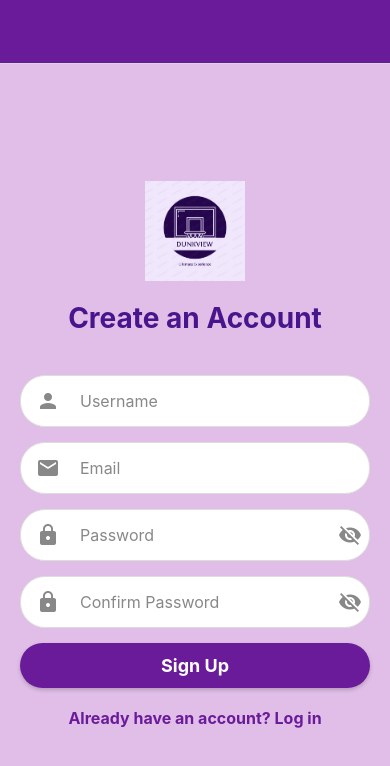
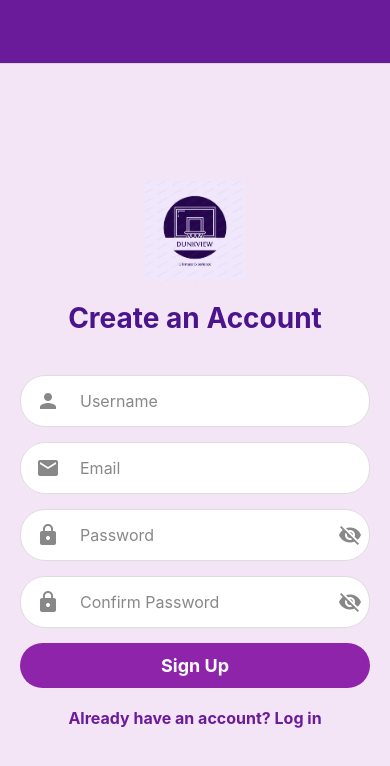
Before and after one commit to Damidu-Thathsara/MAD_Assignment, a React Native app in the folder MAD_app/: screen /Signup in a window 390 px wide. Shown: the top 766 px of the page. Built offline with nearby package versions, Linux system fonts and the light colour scheme.

Commit message:
Refactor App structure, update API endpoints, and enhance styles in Login and Signup screens

```diff
--- a/MAD_app/App.tsx
+++ b/MAD_app/App.tsx
@@ -8,6 +8,7 @@ import LoginScreen from './src/screens/LoginScreen';
 import HomeScreen from './src/screens/HomeScreen';
 import SignupScreen from './src/screens/SignupScreen';
 import { logout } from './src/store';
+import { RootState } from './src/store';
 
 const Stack = createStackNavigator();
 
@@ -46,7 +47,8 @@ function LogoutButton() {
 
 // Welcome message component
 function WelcomeMessage() {
-  const username = useSelector((state: { user: { username: string } }) => state.user.username);
+  const username = useSelector((state: RootState) => state.user.username);
+  console.log('Current username:', username); // Debug line
 
   return (
     <View style={styles.welcomeContainer}>
@@ -62,7 +64,6 @@ function App() {
         <Stack.Navigator
           initialRouteName="Login"
           screenOptions={{
-            headerTitle: "",
             headerStyle: {
               backgroundColor: '#6A1B9A',
             },
@@ -70,9 +71,11 @@ function App() {
         >
           <Stack.Screen name="Login" component={LoginScreen} options={{
             headerLeft: () => null,
+            headerTitle: "",
           }} />
           <Stack.Screen name="Signup" component={SignupScreen} options={{
             headerLeft: () => null,
+            headerTitle: "",
           }} />
           <Stack.Screen
             name="Home"
@@ -80,6 +83,7 @@ function App() {
             options={{
               headerLeft: () => <WelcomeMessage />, // Welcome message
               headerRight: () => <LogoutButton />, // Logout button
+              headerTitle: "",
             }}
           />
         </Stack.Navigator>
@@ -92,17 +96,23 @@ function App() {
 const styles = StyleSheet.create({
   welcomeContainer: {
     marginLeft: 20,
+    width: '100%',
+    height: '100%',
+    justifyContent: 'center',
   },
   welcomeText: {
     color: '#E1BEE7',
-    fontSize: 22,
+    fontSize: 20,
     fontWeight: 'bold',
   },
   button: {
     backgroundColor: '#E1BEE7',
-    padding: 8,
+    width: "50%",
+    height: "80%",
+    padding: 5,
     borderRadius: 8,
     alignItems: 'center',
+    justifyContent: 'center',
     margin: 10,
   },
   text: {
--- a/MAD_app/src/screens/LoginScreen.tsx
+++ b/MAD_app/src/screens/LoginScreen.tsx
@@ -31,7 +31,7 @@ const LoginScreen = ({ navigation }: any) => {
         setLoading(true);
 
         try {
-            const response = await axios.post('http://10.0.2.2:5000/api/login', {
+            const response = await axios.post('http://192.168.1.7:5000/api/login', {
                 username,
                 password,
             });
--- a/MAD_app/src/screens/SignupScreen.tsx
+++ b/MAD_app/src/screens/SignupScreen.tsx
@@ -60,7 +60,7 @@ const SignupScreen = ({ navigation }: any) => {
     setIsLoading(true);
 
     try {
-      const response = await axios.post('http://10.0.2.2:5000/api/signup', {
+      const response = await axios.post('http://192.168.1.7:5000/api/signup', {
         username,
         email,
         password,
@@ -180,7 +180,7 @@ const SignupScreen = ({ navigation }: any) => {
 const styles = StyleSheet.create({
   background: {
     flexGrow: 1,
-    backgroundColor: '#E1BEE7',
+    backgroundColor: '#F3E5F5',
   },
   overlay: {
     flex: 1,
@@ -223,15 +223,12 @@ const styles = StyleSheet.create({
     marginVertical: 20,
   },
   button: {
-    backgroundColor: '#6A1B9A',
+    backgroundColor: '#8E24AA',
     paddingVertical: 12,
     borderRadius: 25,
     marginBottom: 20,
     alignItems: 'center',
     shadowColor: '#000',
-    shadowOffset: { width: 0, height: 2 },
-    shadowOpacity: 0.2,
-    shadowRadius: 4,
   },
   buttonText: {
     color: '#fff',
```
